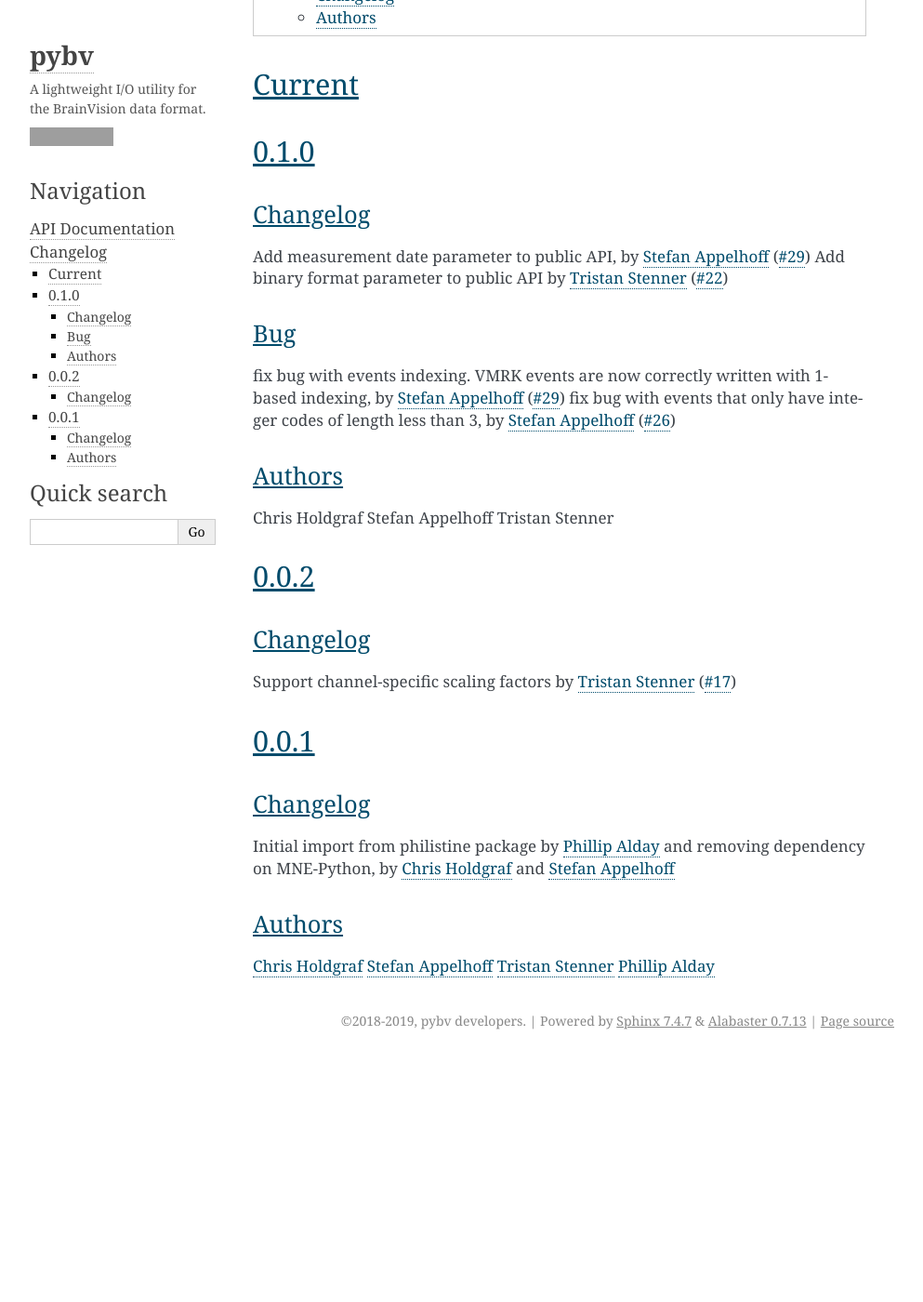
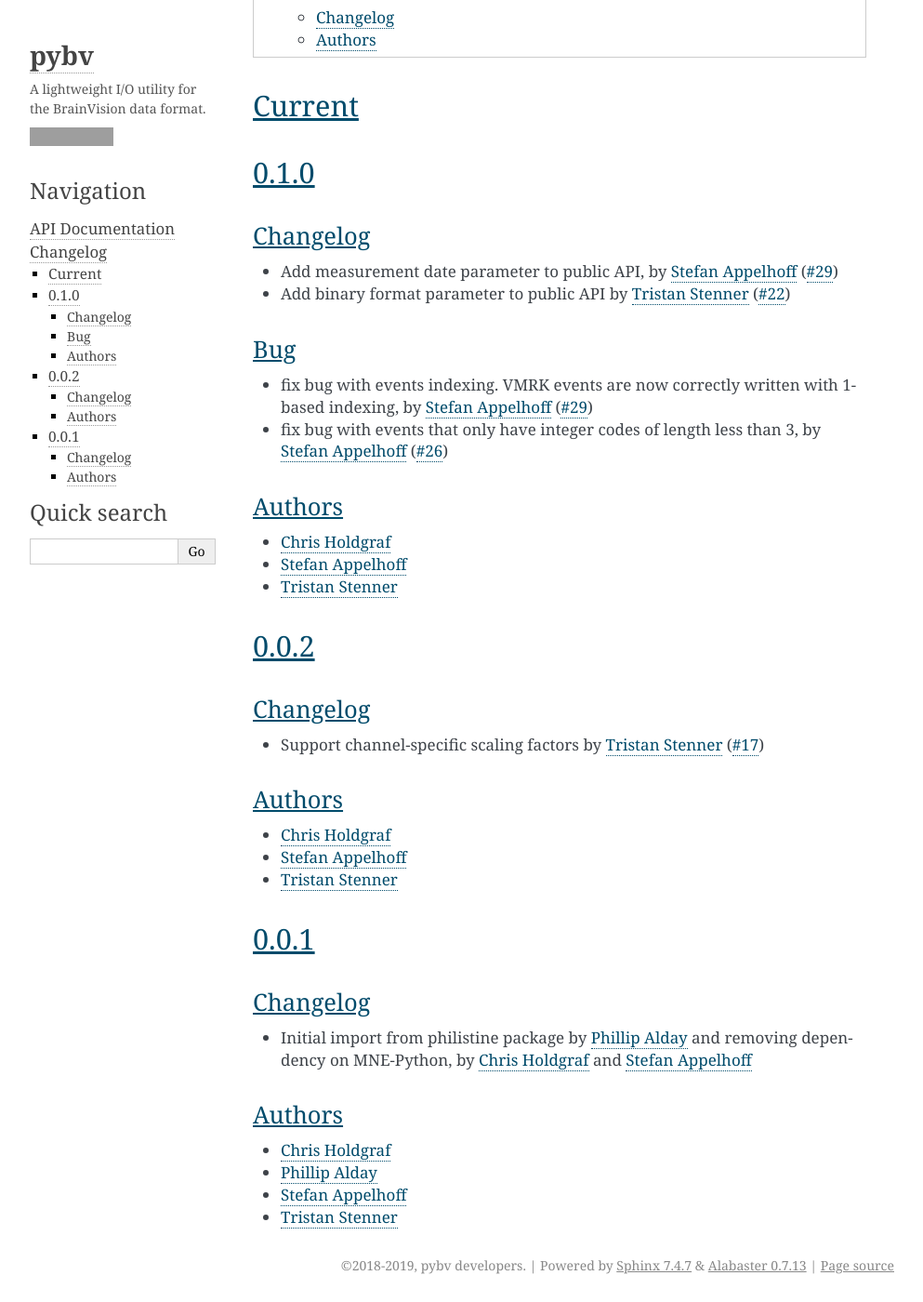
Before and after one commit to bids-standard/pybv, a Sphinx documentation site: the page built from docs/changelog.rst, in a window 1280 px wide and 1400 px high, scrolled down 464 px. Shown: the whole window at 93% size, without its empty margins (148-1141 px from the left). Built offline with Sphinx 7.4.7, drawn with Linux system fonts in a browser that asks for light colours; before the commit the page ends 1601 px from its top, so only the background shows below that; grey boxes are pictures that could not be loaded.

Commit message:
fix author order, links, and listing

```diff
--- a/docs/changelog.rst
+++ b/docs/changelog.rst
@@ -20,40 +20,46 @@ Current
 
 Changelog
 ~~~~~~~~~
-Add measurement date parameter to public API, by `Stefan Appelhoff`_ (`#29 <https://github.com/bids-standard/pybv/pull/29>`_)
-Add binary format parameter to public API by `Tristan Stenner`_ (`#22 <https://github.com/bids-standard/pybv/pull/22>`_)
+- Add measurement date parameter to public API, by `Stefan Appelhoff`_ (`#29 <https://github.com/bids-standard/pybv/pull/29>`_)
+- Add binary format parameter to public API by `Tristan Stenner`_ (`#22 <https://github.com/bids-standard/pybv/pull/22>`_)
 
 Bug
 ~~~
-fix bug with events indexing. VMRK events are now correctly written with 1-based indexing, by `Stefan Appelhoff`_ (`#29 <https://github.com/bids-standard/pybv/pull/29>`_)
-fix bug with events that only have integer codes of length less than 3, by `Stefan Appelhoff`_ (`#26 <https://github.com/bids-standard/pybv/pull/26>`_)
+- fix bug with events indexing. VMRK events are now correctly written with 1-based indexing, by `Stefan Appelhoff`_ (`#29 <https://github.com/bids-standard/pybv/pull/29>`_)
+- fix bug with events that only have integer codes of length less than 3, by `Stefan Appelhoff`_ (`#26 <https://github.com/bids-standard/pybv/pull/26>`_)
 
 Authors
 ~~~~~~~
-Chris Holdgraf
-Stefan Appelhoff
-Tristan Stenner
+- `Chris Holdgraf`_
+- `Stefan Appelhoff`_
+- `Tristan Stenner`_
 
 0.0.2
 =====
 
 Changelog
 ~~~~~~~~~
-Support channel-specific scaling factors by `Tristan Stenner`_ (`#17 <https://github.com/bids-standard/pybv/pull/17>`_)
+- Support channel-specific scaling factors by `Tristan Stenner`_ (`#17 <https://github.com/bids-standard/pybv/pull/17>`_)
+
+Authors
+~~~~~~~
+- `Chris Holdgraf`_
+- `Stefan Appelhoff`_
+- `Tristan Stenner`_
 
 0.0.1
 =====
 
 Changelog
 ~~~~~~~~~
-Initial import from philistine package by `Phillip Alday`_ and removing dependency on MNE-Python, by `Chris Holdgraf`_ and `Stefan Appelhoff`_
+- Initial import from philistine package by `Phillip Alday`_ and removing dependency on MNE-Python, by `Chris Holdgraf`_ and `Stefan Appelhoff`_
 
 Authors
 ~~~~~~~
-`Chris Holdgraf`_
-`Stefan Appelhoff`_
-`Tristan Stenner`_
-`Phillip Alday`_
+- `Chris Holdgraf`_
+- `Phillip Alday`_
+- `Stefan Appelhoff`_
+- `Tristan Stenner`_
 
 .. _Chris Holdgraf: https://bids.berkeley.edu/people/chris-holdgraf
 .. _Stefan Appelhoff: http://stefanappelhoff.com/
```
